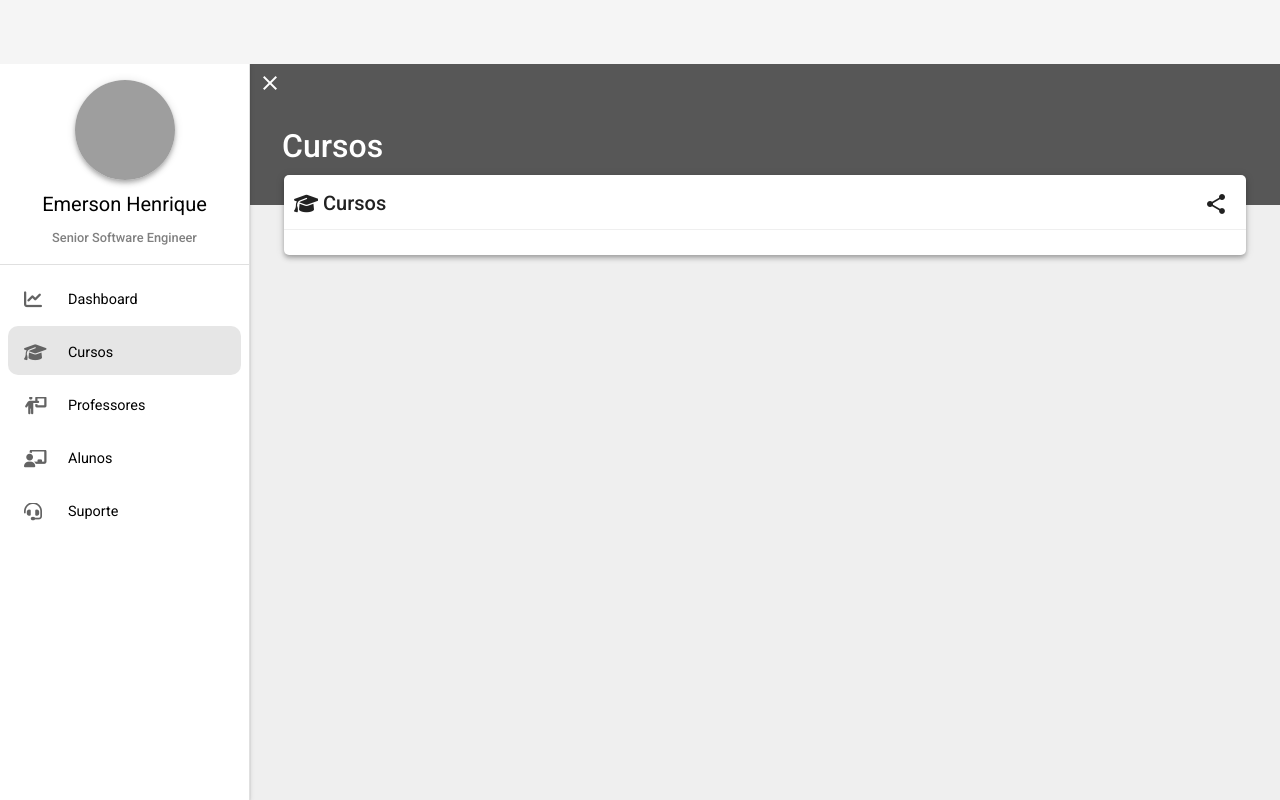
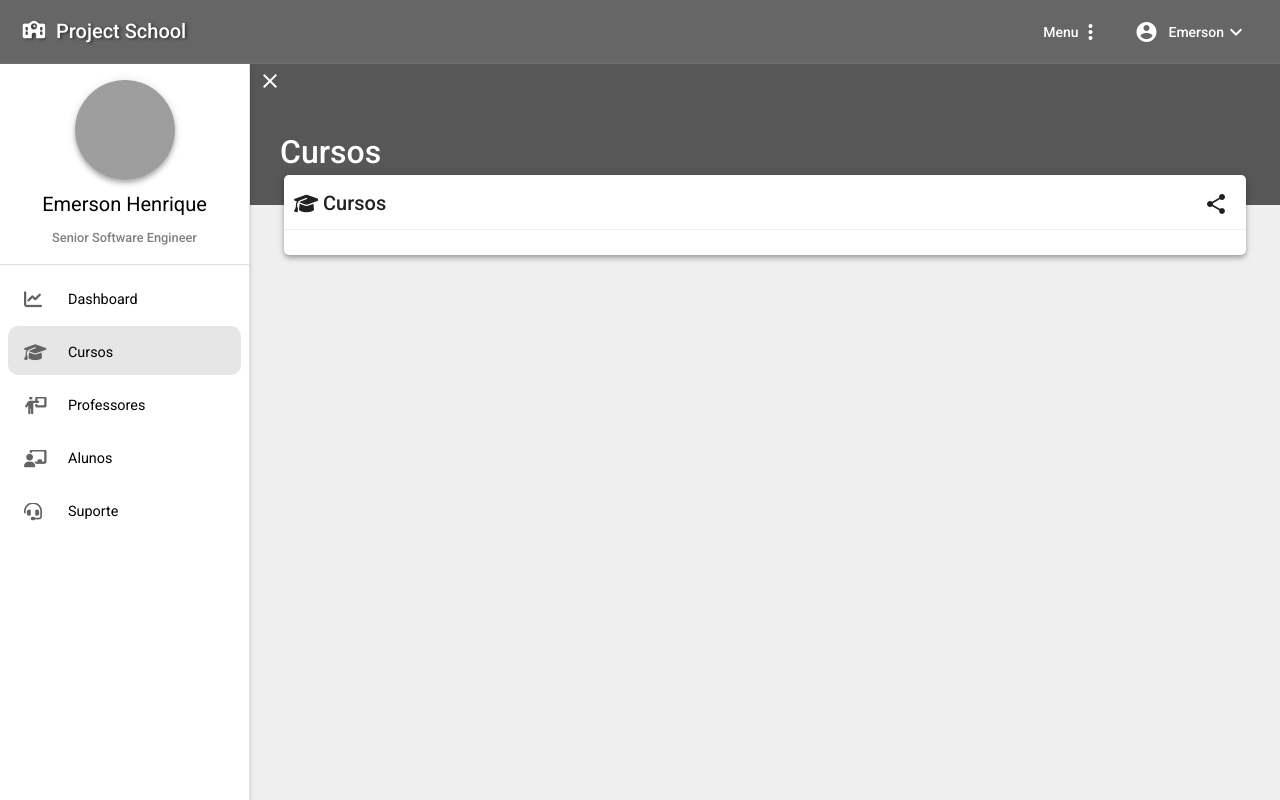
Before and after one commit to emersonhenriquedev/project-school, an Angular app: page /courses in a window 1280 px wide. Built offline with nearby package versions, Linux system fonts and the light colour scheme; grey boxes are pictures that could not be loaded.

Commit message:
toolbar menu

```diff
--- a/src/app/app.component.html
+++ b/src/app/app.component.html
@@ -1,6 +1,4 @@
-<mat-toolbar class="toolbar-menu" color="secondary" [class.mat-elevation-z4]="applyShadow">
-  <span *ngIf="popText">{{menuName}}</span>
-</mat-toolbar>
+<app-toolbar-menu menuName="{{menuName}}" [popText]="popText" [shadow]="applyShadow"></app-toolbar-menu>
 <mat-sidenav-container>
   <mat-sidenav class="sidenav mat-elevation-z2" #sidenav [opened]="!isSmallScreen" [fixedInViewport]="true"
     [mode]="sidenavMode">
@@ -20,17 +18,17 @@
 
   <mat-sidenav-content>
     <mat-toolbar class="toolbar-submenu" color="primary">
-      <div class="toolbar-submenu-top">
+      <mat-toolbar-row class="toolbar-submenu-top">
         <button matTooltip="{{sidenav.opened ? 'Fechar menu' : 'abrir menu'}}" matTooltipPosition="right"
           mat-icon-button class="example-icon" (click)="sidenav.toggle()">
           <mat-icon>
             {{sidenav.opened ? 'close' : 'menu'}}
           </mat-icon>
         </button>
-      </div>
-      <div class="toolbar-submenu-title">
+      </mat-toolbar-row>
+      <mat-toolbar-row class="toolbar-submenu-title">
         <span *ngIf="!popText">{{menuName}}</span>
-      </div>
+      </mat-toolbar-row>
     </mat-toolbar>
 
     <router-outlet></router-outlet>
--- a/src/app/app.component.scss
+++ b/src/app/app.component.scss
@@ -6,11 +6,8 @@ mat-sidenav-container {
   height: 100vh;
 }
 
-.toolbar-menu {
-  position: fixed;
-  font-size: 1rem;
-  top: 0;
-  z-index: 1001;
+mat-toolbar-row {
+  padding: 0;
 }
 
 .toolbar-submenu {
@@ -28,7 +25,7 @@ mat-sidenav-container {
   }
 
   &-title {
-    margin: 30px 32px;
+    padding: 52px 30px;
   }
 }
 
--- a/src/app/app.module.ts
+++ b/src/app/app.module.ts
@@ -4,10 +4,12 @@ import { AppRoutingModule } from './app-routing.module';
 import { AppComponent } from './app.component';
 import { BrowserAnimationsModule } from '@angular/platform-browser/animations';
 import { MaterialModule } from './shared/material/material.module';
+import { ToolbarMenuComponent } from './shared/components/toolbar-menu/toolbar-menu.component';
 
 @NgModule({
   declarations: [
-    AppComponent
+    AppComponent,
+    ToolbarMenuComponent,
   ],
   imports: [
     BrowserModule,
--- /dev/null
+++ b/src/app/shared/components/toolbar-menu/toolbar-menu.component.html
@@ -0,0 +1,39 @@
+<mat-toolbar class="toolbar-menu" [class.mat-elevation-z4]="shadow">
+  <mat-toolbar-row>
+    <a href="/dashboard" mat-button class="logo">
+      <mat-icon fontSet="fa" fontIcon="fa-school"></mat-icon>
+      <span class="title" *ngIf="!popText">Project School</span>
+      <span class="title" *ngIf="popText">Project School - {{menuName}}</span>
+    </a>
+    <div class="content-center">
+      <button mat-button [matMenuTriggerFor]="beforeMenu">
+        <span>Menu</span>
+        <mat-icon>more_vert</mat-icon>
+      </button>
+      <mat-menu #beforeMenu="matMenu">
+        <a href="" mat-menu-item>Test</a>
+        <a href="" mat-menu-item>Test</a>
+        <a href="" mat-menu-item>Test</a>
+        <a href="" mat-menu-item>Test</a>
+      </mat-menu>
+      <div>
+        <button mat-button [matMenuTriggerFor]="menu">
+          <mat-icon class="space-right-icon">account_circle</mat-icon>
+          <span>Emerson</span>
+          <mat-icon>keyboard_arrow_down</mat-icon>
+        </button>
+        <mat-menu #menu="matMenu">
+          <a routerLink="/users/myProfile" mat-menu-item>
+            <mat-icon>person</mat-icon>
+            <span>Perfil</span>
+          </a>
+          <mat-divider></mat-divider>
+          <a routerLink="/users/myProfile" mat-menu-item>
+            <mat-icon>logout</mat-icon>
+            <span>Sign out</span>
+          </a>
+        </mat-menu>
+      </div>
+    </div>
+  </mat-toolbar-row>
+</mat-toolbar>
--- /dev/null
+++ b/src/app/shared/components/toolbar-menu/toolbar-menu.component.scss
@@ -0,0 +1,38 @@
+.logo {
+  mat-icon {
+    margin: 10px 10px 8px -10px;
+    font-size: 18px;
+  }
+}
+
+.title {
+  font-size: 20px;
+}
+
+.mat-menu-item {
+  .mat-icon {
+    margin-top: 5px;
+    font-size: 18px;
+  }
+}
+.toolbar-menu {
+  position: fixed;
+  font-size: 1rem;
+  top: 0;
+  color: #fff;
+  height: 64px;
+  background-color: #666;
+  border-bottom: 1px solid #707070;
+  text-shadow: 2px 1px 3px #323232;
+  z-index: 1001;
+}
+
+.content-center {
+  display: flex;
+  flex-direction: row;
+  margin-left: auto;
+}
+
+.space-right-icon {
+  margin-right: 10px;
+}
--- /dev/null
+++ b/src/app/shared/components/toolbar-menu/toolbar-menu.component.ts
@@ -0,0 +1,17 @@
+import { Component, Input, OnInit } from '@angular/core';
+
+@Component({
+  selector: 'app-toolbar-menu',
+  templateUrl: './toolbar-menu.component.html',
+  styleUrls: ['./toolbar-menu.component.scss'],
+})
+export class ToolbarMenuComponent implements OnInit {
+  @Input() menuName: string = '';
+  @Input() shadow: boolean = false;
+  @Input() popText: boolean = false;
+  constructor() { }
+
+  ngOnInit(): void {
+  }
+
+}
--- a/src/app/shared/material/material.module.ts
+++ b/src/app/shared/material/material.module.ts
@@ -6,6 +6,7 @@ import { MatButtonModule } from '@angular/material/button';
 import { MatSidenavModule } from '@angular/material/sidenav';
 import { MatListModule } from '@angular/material/list';
 import { MatTooltipModule } from '@angular/material/tooltip';
+import { MatMenuModule } from '@angular/material/menu';
 
 @NgModule({
   exports: [
@@ -14,7 +15,8 @@ import { MatTooltipModule } from '@angular/material/tooltip';
     MatButtonModule,
     MatSidenavModule,
     MatListModule,
-    MatTooltipModule
+    MatTooltipModule,
+    MatMenuModule,
   ],
   declarations: [],
   providers: []
--- a/src/app/shared/shared.module.ts
+++ b/src/app/shared/shared.module.ts
@@ -11,7 +11,7 @@ import { FlexLayoutModule } from '@angular/flex-layout';
   imports: [
     MatToolbarModule,
     MatIconModule,
-    FlexLayoutModule
+    FlexLayoutModule,
   ],
   exports: [
     ToolbarTitleComponent
```
Also changed, not shown: 1 other file (tests, documents, lock files or other folders).
